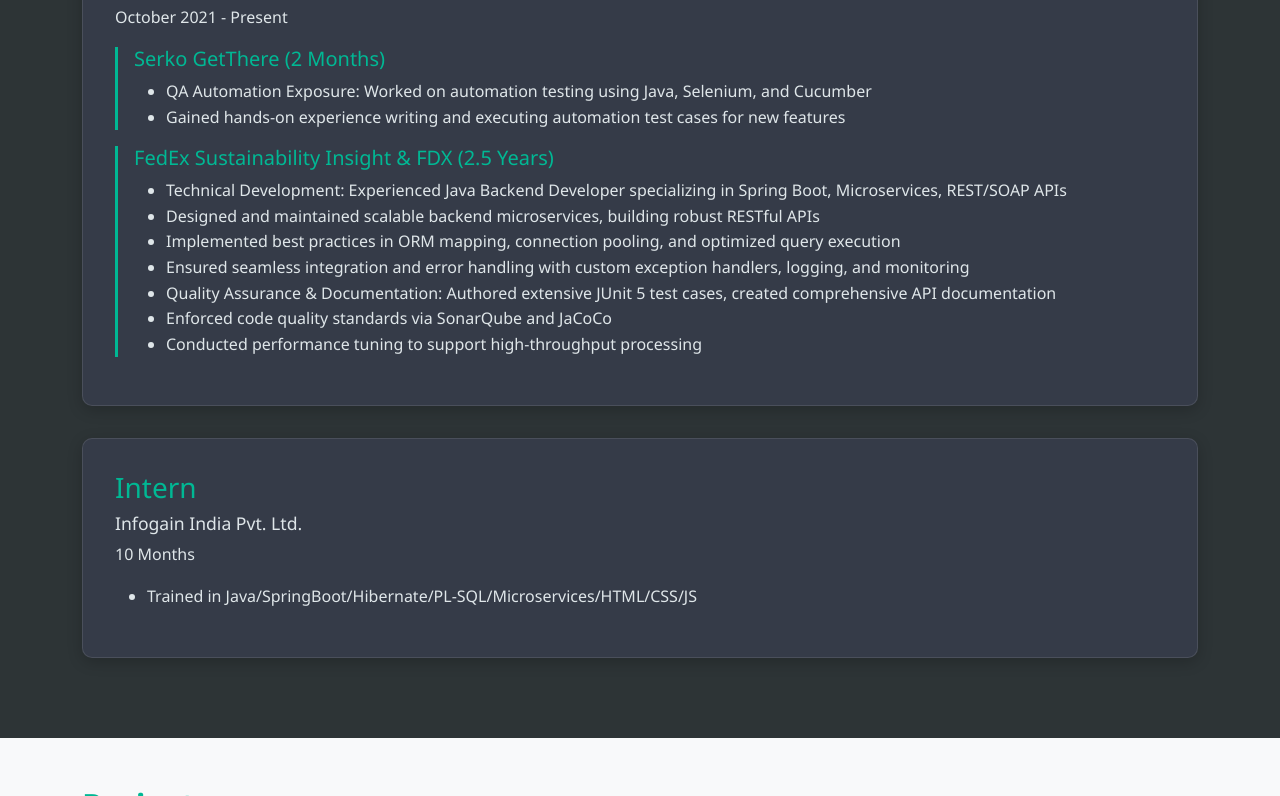
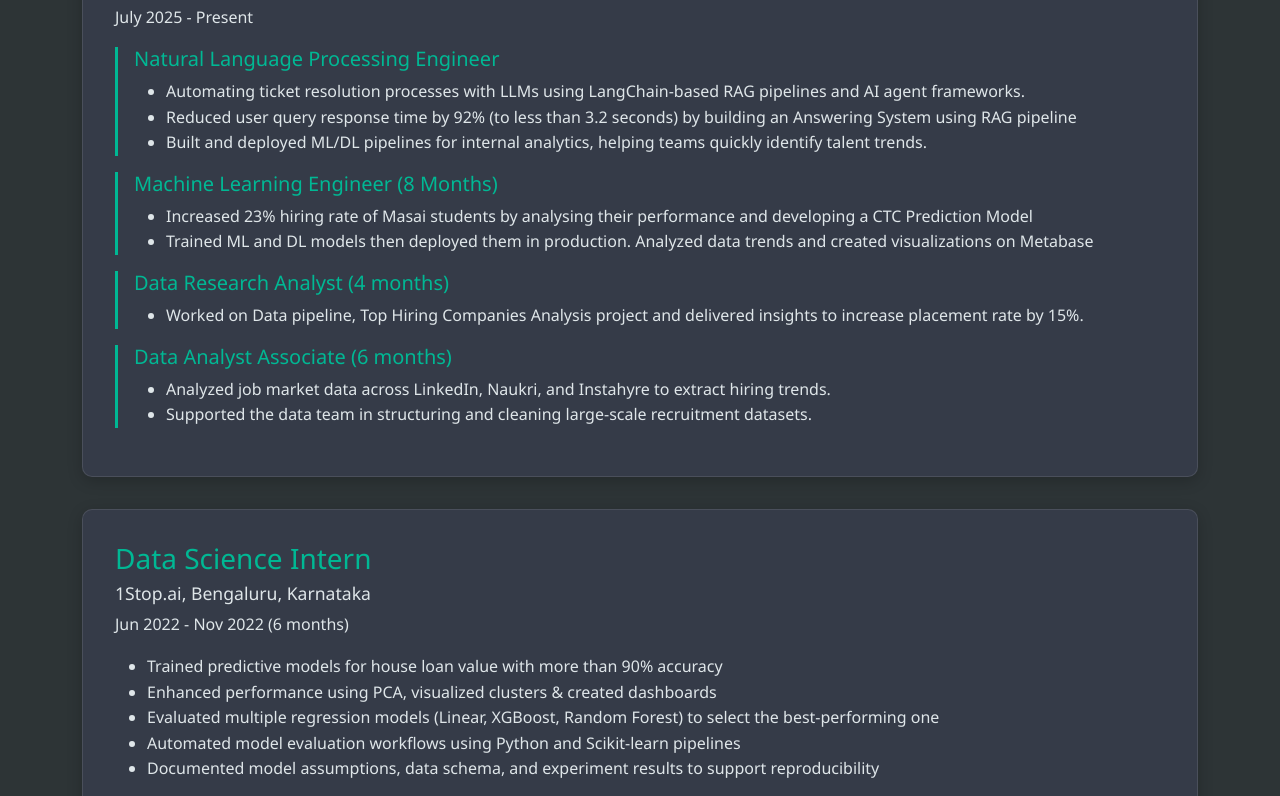
Before and after one commit to sofialtamsh/Portfolio, a website: page index.html in a window 1280 px wide. Shown: the part 2119-2915 px from the top of the page. Drawn offline with nearby package versions, Linux system fonts and the light colour scheme.

Commit message:
:memo: small edit

```diff
--- a/index.html
+++ b/index.html
@@ -259,35 +259,48 @@
         <div class="container">
             <h2 class="section-title">Experience</h2>
             <div class="experience-item">
-                <h3>Software Engineer</h3>
-                <h4>Infogain India Pvt. Ltd.</h4>
-                <p>October 2021 - Present</p>
+                <h3>NLP Engineer</h3>
+                <h4>Masai, Bengaluru</h4>
+                <p>July 2025 - Present</p>
                 <div class="project-details">
-                    <h5>Serko GetThere (2 Months)</h5>
+                    <h5>Natural Language Processing Engineer</h5>
                     <ul>
-                        <li>QA Automation Exposure: Worked on automation testing using Java, Selenium, and Cucumber</li>
-                        <li>Gained hands-on experience writing and executing automation test cases for new features</li>
+                        <li>Automating ticket resolution processes with LLMs using LangChain-based RAG pipelines and AI agent frameworks.</li>
+                        <li>Reduced user query response time by 92% (to less than 3.2 seconds) by building an Answering System using RAG pipeline</li>
+                        <li>Built and deployed ML/DL pipelines for internal analytics, helping teams quickly identify talent trends.</li>
                     </ul>
                 </div>
                 <div class="project-details">
-                    <h5>FedEx Sustainability Insight & FDX (2.5 Years)</h5>
+                    <h5>Machine Learning Engineer (8 Months)</h5>
                     <ul>
-                        <li>Technical Development: Experienced Java Backend Developer specializing in Spring Boot, Microservices, REST/SOAP APIs</li>
-                        <li>Designed and maintained scalable backend microservices, building robust RESTful APIs</li>
-                        <li>Implemented best practices in ORM mapping, connection pooling, and optimized query execution</li>
-                        <li>Ensured seamless integration and error handling with custom exception handlers, logging, and monitoring</li>
-                        <li>Quality Assurance & Documentation: Authored extensive JUnit 5 test cases, created comprehensive API documentation</li>
-                        <li>Enforced code quality standards via SonarQube and JaCoCo</li>
-                        <li>Conducted performance tuning to support high-throughput processing</li>
+                        <li>Increased 23% hiring rate of Masai students by analysing their performance and developing a CTC Prediction Model</li>
+                        <li>Trained ML and DL models then deployed them in production. Analyzed data trends and created visualizations on Metabase</li>
+                    </ul>
+                </div>
+                <div class="project-details">
+                    <h5>Data Research Analyst (4 months)</h5>
+                    <ul>
+                        <li>Worked on Data pipeline, Top Hiring Companies Analysis project and delivered insights to increase placement rate by 15%.</li>
+                    </ul>
+                </div>
+                <div class="project-details">
+                    <h5>Data Analyst Associate (6 months)</h5>
+                    <ul>
+                        <li>Analyzed job market data across LinkedIn, Naukri, and Instahyre to extract hiring trends.</li>
+                        <li>Supported the data team in structuring and cleaning large-scale recruitment datasets.</li>
                     </ul>
                 </div>
             </div>
             <div class="experience-item">
-                <h3>Intern</h3>
-                <h4>Infogain India Pvt. Ltd.</h4>
-                <p>10 Months</p>
+                <h3>Data Science Intern</h3>
+                <h4>1Stop.ai, Bengaluru, Karnataka</h4>
+                <p> Jun 2022 - Nov 2022 (6 months)</p>
                 <ul>
-                    <li>Trained in Java/SpringBoot/Hibernate/PL-SQL/Microservices/HTML/CSS/JS</li>
+                    <li>Trained predictive models for house loan value with more than 90% accuracy</li>
+                    <li>Enhanced performance using PCA, visualized clusters & created dashboards</li>
+                    <li>Evaluated multiple regression models (Linear, XGBoost, Random Forest) to select the best-performing one</li>
+                    <li>Automated model evaluation workflows using Python and Scikit-learn pipelines</li>
+                    <li>Documented model assumptions, data schema, and experiment results to support reproducibility</li>
                 </ul>
             </div>
         </div>
```
